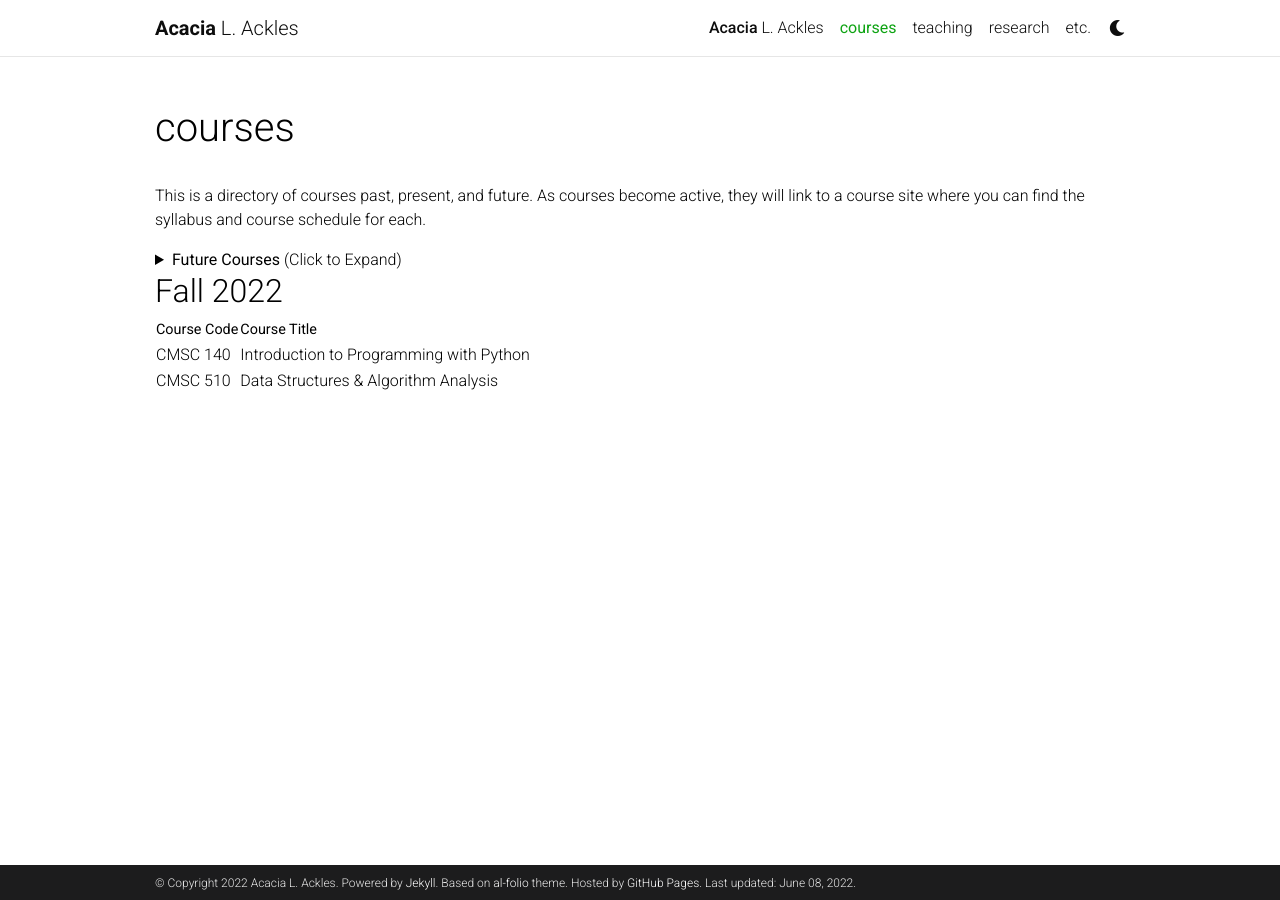
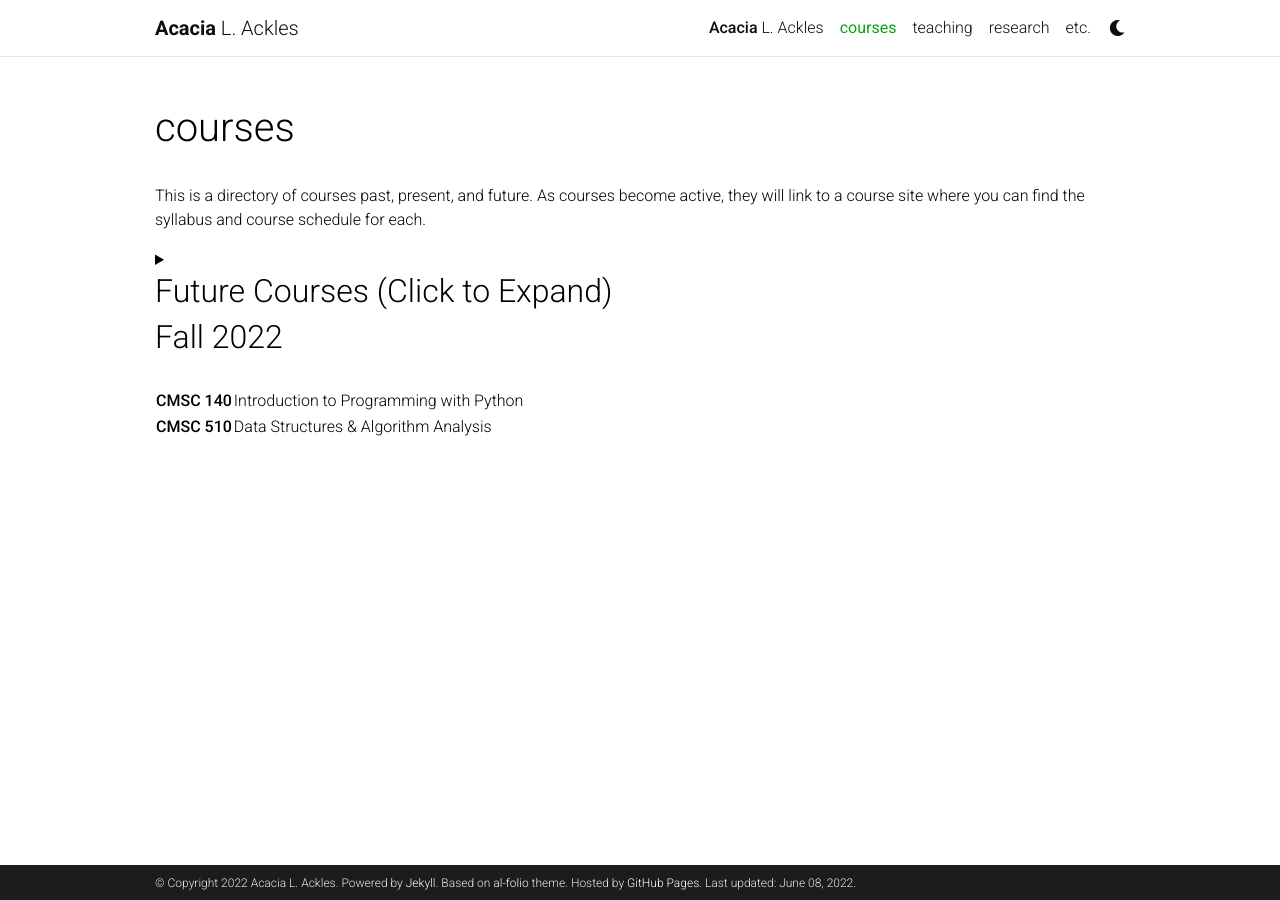
Before and after one commit to alackles/alackles.github.io, a Jekyll site: the page built from _pages/courses.md, in a window 1280 px wide. Built offline with Jekyll 4.4.1, drawn with Linux system fonts in a browser that asks for light colours; comment, search, counter and statistics services are not loaded; a style sheet for code colours, icons or effects is not loaded.

Commit message:
Add future courses

```diff
--- a/_pages/courses.md
+++ b/_pages/courses.md
@@ -9,13 +9,20 @@
 This is a directory of courses past, present, and future. As courses become active, they will link to a course site where you can find the syllabus and course schedule for each.
 
 <details>
-    <summary> <b>Future Courses</b> (Click to Expand) </summary>
+    <summary> <h2>Future Courses (Click to Expand)</h2> </summary>
+    <p>
+
+    |     |     |
+    | --- | --- |
+    | **CMSC 140**  | Introduction to Programming with Python |
+    | **CMSC 150** | Introduction to Computer Science    |
+    </p>
 
 </details>
 
 ## Fall 2022
 
-| Course Code | Course Title |
-| ----------- | ------- |
-| CMSC 140  | Introduction to Programming with Python |
-| CMSC 510 | Data Structures & Algorithm Analysis    |
+|     |     |
+| --- | --- |
+| **CMSC 140**  | Introduction to Programming with Python |
+| **CMSC 510** | Data Structures & Algorithm Analysis    |
```
